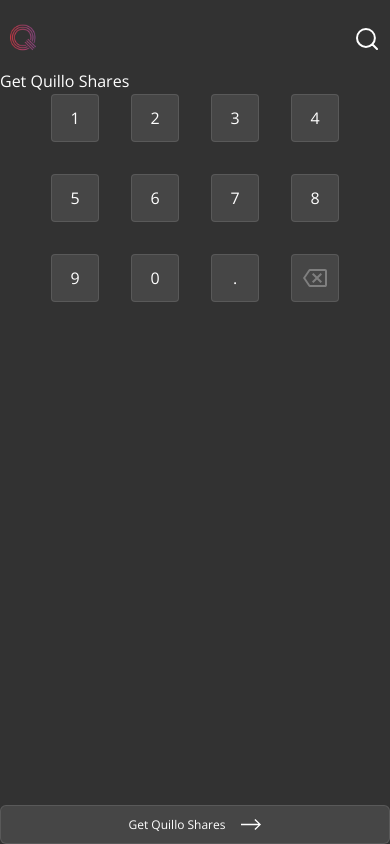
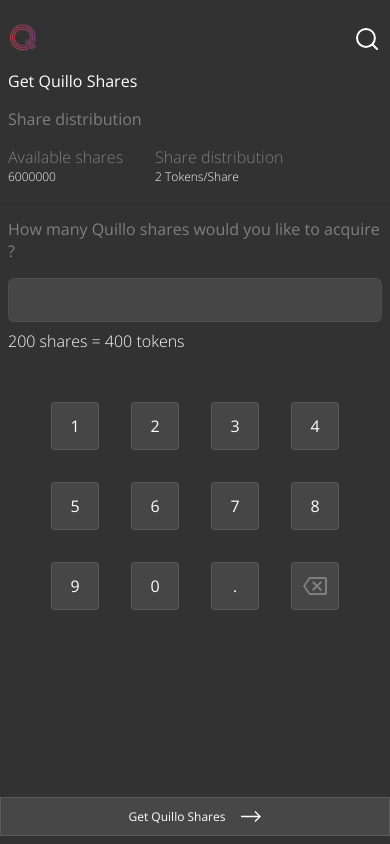
Before and after one commit to amschel99/Quillo, a React Native app in the folder src/quillo_frontend/: screen /buyshares in a window 390 px wide. Built offline with nearby package versions, Linux system fonts and the light colour scheme.

Commit message:
feat: Refactor KeyBoardComponent to accept props  -Added a feature to enable a decimal point to only be clicked once in a given number.  -Enabled erasing of digits from right to right

```diff
--- a/src/quillo_frontend/components/global/KeyBoardComponent.tsx
+++ b/src/quillo_frontend/components/global/KeyBoardComponent.tsx
@@ -3,48 +3,124 @@
 import { colors, textbold } from "../../assets/constants";
 import { BackSpaceIcon } from "../../assets/icons";
 
-export const KeyBoardComponent = (): JSX.Element => {
+export interface KeyBoardComponentProps {
+  handleIncludeValue: (digit: string) => void;
+  handlePopeValue: () => void;
+  setDecimalClicked: React.Dispatch<React.SetStateAction<boolean>>;
+  decimalClicked: boolean;
+  setDecimalPlaceIndex: React.Dispatch<React.SetStateAction<number>>;
+  numberOfQuilloShares: string;
+}
+
+export const KeyBoardComponent = ({
+  handleIncludeValue,
+  handlePopeValue,
+  setDecimalClicked,
+  setDecimalPlaceIndex,
+  decimalClicked,
+  numberOfQuilloShares,
+}: KeyBoardComponentProps): JSX.Element => {
   return (
     <View style={styles.container}>
       <View style={styles.row}>
-        <TouchableOpacity style={styles.item}>
+        <TouchableOpacity
+          style={styles.item}
+          onPress={() => {
+            handleIncludeValue("1");
+          }}
+        >
           <Text style={textbold}>1</Text>
         </TouchableOpacity>
-        <TouchableOpacity style={styles.item}>
+        <TouchableOpacity
+          style={styles.item}
+          onPress={() => {
+            handleIncludeValue("2");
+          }}
+        >
           <Text style={textbold}>2</Text>
         </TouchableOpacity>
-        <TouchableOpacity style={styles.item}>
+        <TouchableOpacity
+          style={styles.item}
+          onPress={() => {
+            handleIncludeValue("3");
+          }}
+        >
           <Text style={textbold}>3</Text>
         </TouchableOpacity>
-        <TouchableOpacity style={styles.item}>
+        <TouchableOpacity
+          style={styles.item}
+          onPress={() => {
+            handleIncludeValue("4");
+          }}
+        >
           <Text style={textbold}>4</Text>
         </TouchableOpacity>
       </View>
       <View style={styles.row}>
-        <TouchableOpacity style={styles.item}>
+        <TouchableOpacity
+          style={styles.item}
+          onPress={() => {
+            handleIncludeValue("5");
+          }}
+        >
           <Text style={textbold}>5</Text>
         </TouchableOpacity>
-        <TouchableOpacity style={styles.item}>
+        <TouchableOpacity
+          style={styles.item}
+          onPress={() => {
+            handleIncludeValue("6");
+          }}
+        >
           <Text style={textbold}>6</Text>
         </TouchableOpacity>
-        <TouchableOpacity style={styles.item}>
+        <TouchableOpacity
+          style={styles.item}
+          onPress={() => {
+            handleIncludeValue("7");
+          }}
+        >
           <Text style={textbold}>7</Text>
         </TouchableOpacity>
-        <TouchableOpacity style={styles.item}>
+        <TouchableOpacity
+          style={styles.item}
+          onPress={() => {
+            handleIncludeValue("8");
+          }}
+        >
           <Text style={textbold}>8</Text>
         </TouchableOpacity>
       </View>
       <View style={styles.row}>
-        <TouchableOpacity style={styles.item}>
+        <TouchableOpacity
+          style={styles.item}
+          onPress={() => {
+            handleIncludeValue("9");
+          }}
+        >
           <Text style={textbold}>9</Text>
         </TouchableOpacity>
-        <TouchableOpacity style={styles.item}>
+        <TouchableOpacity
+          style={styles.item}
+          onPress={() => {
+            handleIncludeValue("0");
+          }}
+        >
           <Text style={textbold}>0</Text>
         </TouchableOpacity>
-        <TouchableOpacity style={styles.item}>
+        <TouchableOpacity
+          style={styles.item}
+          onPress={() => {
+            if (decimalClicked) {
+              return;
+            }
+            setDecimalClicked(true);
+            setDecimalPlaceIndex(numberOfQuilloShares.length);
+            handleIncludeValue(".");
+          }}
+        >
           <Text style={textbold}>.</Text>
         </TouchableOpacity>
-        <TouchableOpacity style={styles.item}>
+        <TouchableOpacity style={styles.item} onPress={handlePopeValue}>
           <BackSpaceIcon />
         </TouchableOpacity>
       </View>
--- a/src/quillo_frontend/screens/investor/BuySharesScreen.tsx
+++ b/src/quillo_frontend/screens/investor/BuySharesScreen.tsx
@@ -1,12 +1,25 @@
-import { JSX } from "react";
-import { StyleSheet, ScrollView, View, TextInput, Text } from "react-native";
+import { JSX, useState } from "react";
+import {
+  StyleSheet,
+  ScrollView,
+  View,
+  TouchableOpacity,
+  Text,
+} from "react-native";
 import { SafeAreaView } from "react-native-safe-area-context";
 import type { NativeStackScreenProps } from "@react-navigation/native-stack";
 import { RootStackParamList } from "../../navigation";
 import { AppHeader } from "../../components/global/AppHeader";
 import { Button } from "../../components/global/Button";
 import { KeyBoardComponent } from "../../components/global/KeyBoardComponent";
-import { screenstyle, textbold } from "../../assets/constants";
+import { SCREENWIDTH, colors } from "../../assets/constants";
+import {
+  screenstyle,
+  textbold,
+  textlight,
+  textlightfaint,
+  textlightfaintbold,
+} from "../../assets/constants";
 import { ArrowRightIcon } from "../../assets/icons";
 
 type buysharesProps = NativeStackScreenProps<RootStackParamList, "buyshares">;
@@ -15,24 +28,111 @@
   route,
   navigation,
 }: buysharesProps): JSX.Element {
+  const [numberOfQuilloShares, setNumberOfQuilloShares] = useState("");
+  const [decimalClicked, setDecimalClicked] = useState(false);
+  const [decimalPlaceIndex, setDecimalPlaceIndex] = useState<number>(-1);
   const { companyId } = route.params;
 
   const goBack = (): void => navigation.goBack();
 
   const handlePress = () => {};
 
+  const handleIncludeValue = (digit: string) => {
+    setNumberOfQuilloShares((prev) => prev + digit);
+  };
+
+  const handlePopeValue = () => {
+    if (numberOfQuilloShares.length <= decimalPlaceIndex + 1) {
+      // Resetting the decimal place clicked state because it has been erased
+      // Recording the index of the decimal place in the string
+      setDecimalClicked(false);
+      setDecimalPlaceIndex(-1);
+    }
+    setNumberOfQuilloShares((prev) =>
+      prev.substring(0, numberOfQuilloShares.length - 1)
+    );
+  };
+
   return (
     <SafeAreaView style={styles.screenContainer}>
       <AppHeader renderSearch={true} />
       <ScrollView>
-        <Text style={textbold}>Get Quillo Shares</Text>
-        <KeyBoardComponent />
+        <Text style={{ ...textbold, marginBottom: 16, paddingHorizontal: 8 }}>
+          Get Quillo Shares
+        </Text>
+        <Text
+          style={{
+            ...textlightfaintbold,
+            fontSize: 16,
+            marginBottom: 16,
+            paddingHorizontal: 8,
+          }}
+        >
+          Share distribution
+        </Text>
+        <View
+          style={{
+            display: "flex",
+            flexDirection: "row",
+            gap: 32,
+            marginBottom: 16,
+            paddingHorizontal: 8,
+          }}
+        >
+          <View>
+            <Text style={{ ...textlightfaint, fontSize: 16 }}>
+              Available shares
+            </Text>
+            <Text style={textlight}>6000000</Text>
+          </View>
+          <View>
+            <Text style={{ ...textlightfaint, fontSize: 16 }}>
+              Share distribution
+            </Text>
+            <Text style={textlight}>2 Tokens/Share</Text>
+          </View>
+        </View>
+        <View style={styles.divider} />
+        <Text
+          style={{
+            ...textlightfaintbold,
+            fontSize: 16,
+            marginBottom: 16,
+            paddingHorizontal: 8,
+          }}
+        >
+          How many Quillo shares would you like to acquire ?
+        </Text>
+        <TouchableOpacity style={styles.inputBox}>
+          <Text style={{ ...textlightfaint, fontSize: 16 }}>
+            {numberOfQuilloShares}
+          </Text>
+        </TouchableOpacity>
+        <Text
+          style={{
+            ...textlight,
+            fontSize: 16,
+            paddingHorizontal: 8,
+            marginBottom: 48,
+          }}
+        >
+          200 shares = 400 tokens
+        </Text>
+        <KeyBoardComponent
+          handleIncludeValue={handleIncludeValue}
+          handlePopeValue={handlePopeValue}
+          decimalClicked={decimalClicked}
+          setDecimalClicked={setDecimalClicked}
+          numberOfQuilloShares={numberOfQuilloShares}
+          setDecimalPlaceIndex={setDecimalPlaceIndex}
+        />
       </ScrollView>
       <Button
         dpText={"Get Quillo Shares"}
         dpIcon={<ArrowRightIcon />}
         isDisabled={false}
         onPressFunc={handlePress}
+        xstyles={{ borderRadius: 0, marginBottom: 8 }}
       />
     </SafeAreaView>
   );
@@ -44,4 +144,21 @@
     paddingHorizontal: 0,
     paddingBottom: 0,
   },
+  divider: {
+    width: SCREENWIDTH,
+    borderBottomWidth: 1,
+    marginBottom: 16,
+    borderColor: colors.divider_faint,
+  },
+  inputBox: {
+    height: 44,
+    borderColor: colors.divider_faint,
+    backgroundColor: colors.divider,
+    paddingHorizontal: 8,
+    paddingVertical: 11,
+    marginHorizontal: 8,
+    marginBottom: 8,
+    borderWidth: 1,
+    borderRadius: 6,
+  },
 });
```
